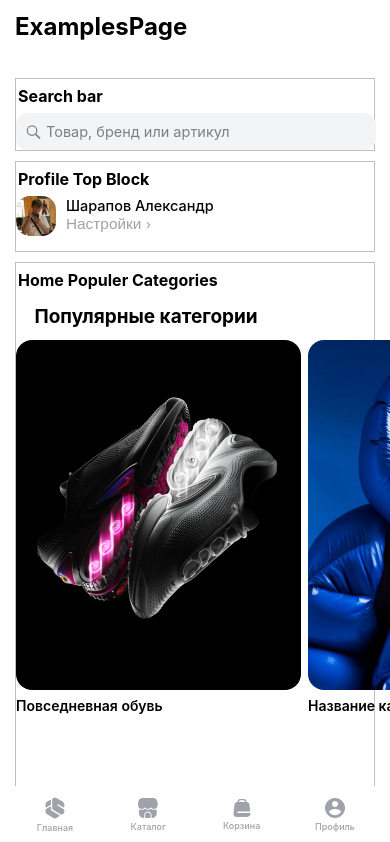
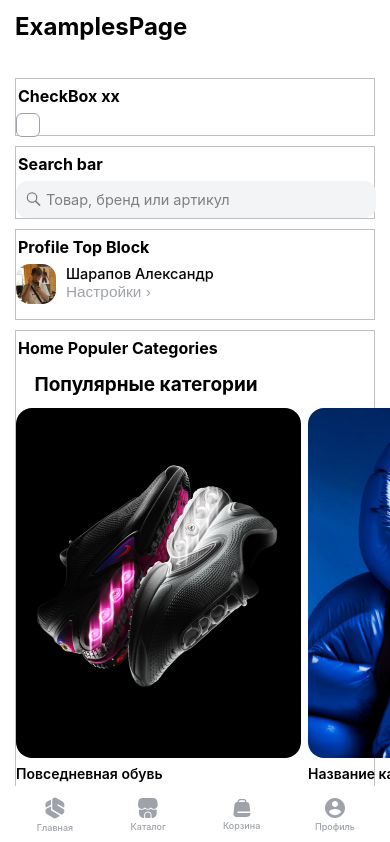
Before and after one commit to Kuldyaev/mob-store, a React (Vite) app: page /examples in a window 390 px wide. Shown: the top 842 px of the page. Built offline with nearby package versions, Linux system fonts and the light colour scheme.

Commit message:
styles for checkbox

```diff
--- a/src/components/CarItem/index.tsx
+++ b/src/components/CarItem/index.tsx
@@ -1,13 +1,15 @@
-import s from "./style.module.scss"
-import {useState} from "react";
+import s from "./style.module.scss";
+import { useState } from "react";
+import { CheckBox } from "../../components/uikit";
 
-const CartItem = ({goods}) => {
+const CartItem = ({ goods }) => {
   const [checked, setChecked] = useState(false);
-    const [quantity, setQuantity] = useState(1)
+  const [quantity, setQuantity] = useState(1);
 
-    return <div>
-        {goods.map(({id, img, desc, size, delivery, color, price}) => {
-            return <div key={id}>
+  return (
+    <div>
+      {goods.map(({ id, img, desc, size, delivery, color, price }) => (
+        <div key={id}>
           <div className={s.item}>
             <div className={s.itemImg}>
               <div
@@ -20,25 +22,46 @@ const CartItem = ({goods}) => {
             <div className={s.textInfo}>
               <div className={s.itemHeader}>
                 <div className={s.desc}>{desc}</div>
-                            <input className={s.checkbox} type={"checkbox"} checked={checked}
-                                   onClick={() => setChecked(prev => !prev)}/>
+                <CheckBox changeValue={setChecked} checked={checked} />
               </div>
               <div className={s.itemBody}>
-                            <div className={s.bodySettings}>Цвет: <span>{color}</span></div>
-                            <div className={s.bodySettings}>Размер: <span>{size} | {delivery} дней</span></div>
+                <div className={s.bodySettings}>
+                  Цвет: <span>{color}</span>
+                </div>
+                <div className={s.bodySettings}>
+                  Размер:{" "}
+                  <span>
+                    {size} | {delivery} дней
+                  </span>
+                </div>
               </div>
               <div className={s.itemFooter}>
-                            <div className={s.price}>{price} <span>₽</span></div>
-                            {checked ? <div className={s.counter}>
-                                <button className={s.dis} onClick={() => setQuantity(prev => prev - 1)} disabled={quantity <= 1}>-</button>
+                <div className={s.price}>
+                  {price} <span>₽</span>
+                </div>
+                {checked ? (
+                  <div className={s.counter}>
+                    <button
+                      className={s.dis}
+                      onClick={() => setQuantity((prev) => prev - 1)}
+                      disabled={quantity <= 1}
+                    >
+                      -
+                    </button>
                     {quantity}
-                                <button onClick={() => setQuantity(prev => prev + 1)}>+</button></div> : null}
+                    <button onClick={() => setQuantity((prev) => prev + 1)}>
+                      +
+                    </button>
+                  </div>
+                ) : null}
               </div>
             </div>
           </div>
         </div>
-        })}
+      ))}
+      ;
     </div>
-}
+  );
+};
 
-export default CartItem
+export default CartItem;
--- a/src/components/CarItem/style.module.scss
+++ b/src/components/CarItem/style.module.scss
@@ -39,25 +39,12 @@
       text-underline-position: from-font;
       text-decoration-skip-ink: none;
     }
-    .checkbox{
-      width: 22px;
-      height: 22px;
-      background-color: $color-white;
-      border: 1px solid $color-dark-grey;
-      border-radius: 6px;
-      transition: all 0.2s ease;
-      :checked {
-        background-color: #4caf50;
-        border-color: #4caf50;
-        transform: scale(1.1);
-      }
-    }
   }
-  .itemBody{
+  .itemBody {
     display: flex;
     flex-direction: column;
     gap: 2px;
-    .bodySettings{
+    .bodySettings {
       font-size: 11.5px;
       font-weight: 400;
       line-height: 16px;
@@ -66,7 +53,7 @@
       text-underline-position: from-font;
       text-decoration-skip-ink: none;
       color: $color-dark-grey;
-      span{
+      span {
         font-size: 11.5px;
         font-weight: 400;
         line-height: 16px;
@@ -78,17 +65,17 @@
       }
     }
   }
-  .itemFooter{
+  .itemFooter {
     display: flex;
     align-items: center;
     justify-content: space-between;
-    .counter{
+    .counter {
       padding: 3px;
       border-radius: 8px;
       background-color: $color-grey;
       display: flex;
       align-items: center;
-      .price{
+      .price {
         font-size: 15px;
         font-weight: 600;
         line-height: 18.15px;
@@ -96,7 +83,7 @@
         text-align: left;
         text-underline-position: from-font;
         text-decoration-skip-ink: none;
-        span{
+        span {
           font-size: 12px;
           font-weight: 600;
           line-height: 14.52px;
@@ -106,7 +93,7 @@
           text-decoration-skip-ink: none;
         }
       }
-      button{
+      button {
         padding: 2px 10px;
         border-radius: 8px;
         background-color: $color-grey;
@@ -118,6 +105,6 @@
   }
 }
 
-.dis:disabled{
+.dis:disabled {
   color: $color-dark-grey;
 }
--- /dev/null
+++ b/src/components/uikit/Checkbox/index.tsx
@@ -0,0 +1,36 @@
+import { FC } from "react";
+import s from "./style.module.scss";
+
+interface CheckBoxProps {
+  checked: boolean;
+  changeValue: (x: boolean) => void;
+}
+
+export const CheckBox: FC<CheckBoxProps> = ({
+  checked = false,
+  changeValue,
+}) => {
+  return (
+    <label className={s.checkboxcontainer}>
+      <input
+        type="checkbox"
+        checked={checked}
+        onClick={() => changeValue(!checked)}
+      />
+      <span className={s.checkmark}>
+        <svg
+          width="10"
+          height="10"
+          viewBox="0 0 10 10"
+          fill="none"
+          xmlns="http://www.w3.org/2000/svg"
+        >
+          <path
+            d="M9.876 1.22022C10.1099 0.851444 10.0032 0.361161 9.6378 0.125141C9.27238 -0.110876 8.78656 -0.00325367 8.55269 0.365524L3.7421 7.95109L1.39357 5.05431C1.11884 4.71544 0.623922 4.6655 0.288137 4.94275C-0.0476457 5.22001 -0.0971385 5.71947 0.177594 6.05834L3.0985 9.66112C3.49274 10.1474 4.24256 10.1033 4.57817 9.57411L9.876 1.22022Z"
+            fill="white"
+          />
+        </svg>
+      </span>
+    </label>
+  );
+};
--- /dev/null
+++ b/src/components/uikit/Checkbox/style.module.scss
@@ -0,0 +1,92 @@
+@use "./../../../scss/colors.scss" as *;
+@use "./../../../scss/variabels.scss" as *;
+
+.checkboxcontainer {
+  margin: 0px;
+  padding: 0px;
+  width: $size22px;
+  height: $size22px;
+  display: block;
+  position: relative;
+  cursor: pointer;
+  font-size: $size22px;
+  -webkit-user-select: none;
+  -moz-user-select: none;
+  -ms-user-select: none;
+  user-select: none;
+
+  input {
+    position: absolute;
+    opacity: 0;
+    cursor: pointer;
+    height: 0;
+    width: 0;
+  }
+
+  .checkmark {
+    position: absolute;
+    top: 0;
+    left: 0;
+    display: flex;
+    justify-content: center;
+    align-items: center;
+    width: $size22px;
+    height: $size22px;
+    border-radius: $size6px;
+    background-color: $color-white;
+    border: 1px solid $color-dark-grey;
+
+    svg {
+      display: none;
+      width: $size10px;
+      height: $size10px;
+    }
+  }
+}
+
+.checkboxcontainer:hover input ~ .checkmark {
+  background-color: #fdfdfd;
+}
+
+.checkboxcontainer input:checked ~ .checkmark {
+  background-color: $color-blue;
+}
+
+/* Create the checkmark/indicator (hidden when not checked) */
+.checkmark:after {
+  position: absolute;
+  display: none;
+}
+
+/* Show the checkmark when checked */
+.checkboxcontainer input:checked ~ .checkmark:after {
+  display: flex;
+  justify-content: center;
+  align-items: center;
+  width: $size22px;
+  height: $size22px;
+}
+
+.checkboxcontainer input:checked ~ .checkmark > svg {
+  display: block;
+}
+
+@media screen and (max-width: 480px) {
+  .checkboxcontainer {
+    width: $flexsize22px;
+    height: $flexsize22px;
+    border-radius: $flexsize6px;
+    font-size: $flexsize22px;
+
+    .checkmark {
+      width: $flexsize22px;
+      height: $flexsize22px;
+      border-radius: $flexsize6px;
+
+      svg {
+        width: $flexsize10px;
+        height: $flexsize10px;
+      }
+    }
+  }
+}
--- a/src/components/uikit/index.ts
+++ b/src/components/uikit/index.ts
@@ -1,3 +1,4 @@
 import { Paragraph1 } from "./Text/Paragraph1";
+import { CheckBox } from "./Checkbox";
 
-export { Paragraph1 };
+export { Paragraph1, CheckBox };
--- a/src/pages/ExamplesPage/index.tsx
+++ b/src/pages/ExamplesPage/index.tsx
@@ -1,14 +1,22 @@
-import { Paragraph1 } from "../../components/uikit";
+import { useState } from "react";
+import { Paragraph1, CheckBox } from "../../components/uikit";
 import ProfileTopAva from "../../components/ProfileTopAva";
 import PopularCategoties from "../../components/PopularCategoties";
 import SearchBar from "../../components/SearchBar";
 import s from "./style.module.scss";
 
 const ExamplesPage = () => {
+  const [checked, setChecked] = useState(false);
+
   return (
     <div className={s.examplesDesk}>
       <Paragraph1>ExamplesPage</Paragraph1>
       <br />
+      <section>
+        <h4>CheckBox {checked ? "vv" : "xx"}</h4>
+        <CheckBox changeValue={setChecked} checked={checked} />
+      </section>
+
       <section>
         <h4>Search bar</h4>
         <SearchBar />
--- a/src/scss/variabels.scss
+++ b/src/scss/variabels.scss
@@ -18,6 +18,7 @@ $size18px: 22.154px;
 $size19px: 23.385px;
 
 $size20px: 24.615px;
+$size22px: 27.077px;
 $size23px: 28.308px;
 $size24px: 29.538px;
 $size25px: 30.77px;
@@ -70,6 +71,7 @@ $flexsize18px: 4.615vw;
 $flexsize19px: 4.872vw;
 
 $flexsize20px: 5.128vw;
+$flexsize22px: 5.641vw;
 $flexsize23px: 5.897vw;
 $flexsize24px: 6.154vw;
 $flexsize25px: 6.41vw;
```
Lines whose indentation alone changed are shown as unchanged.
